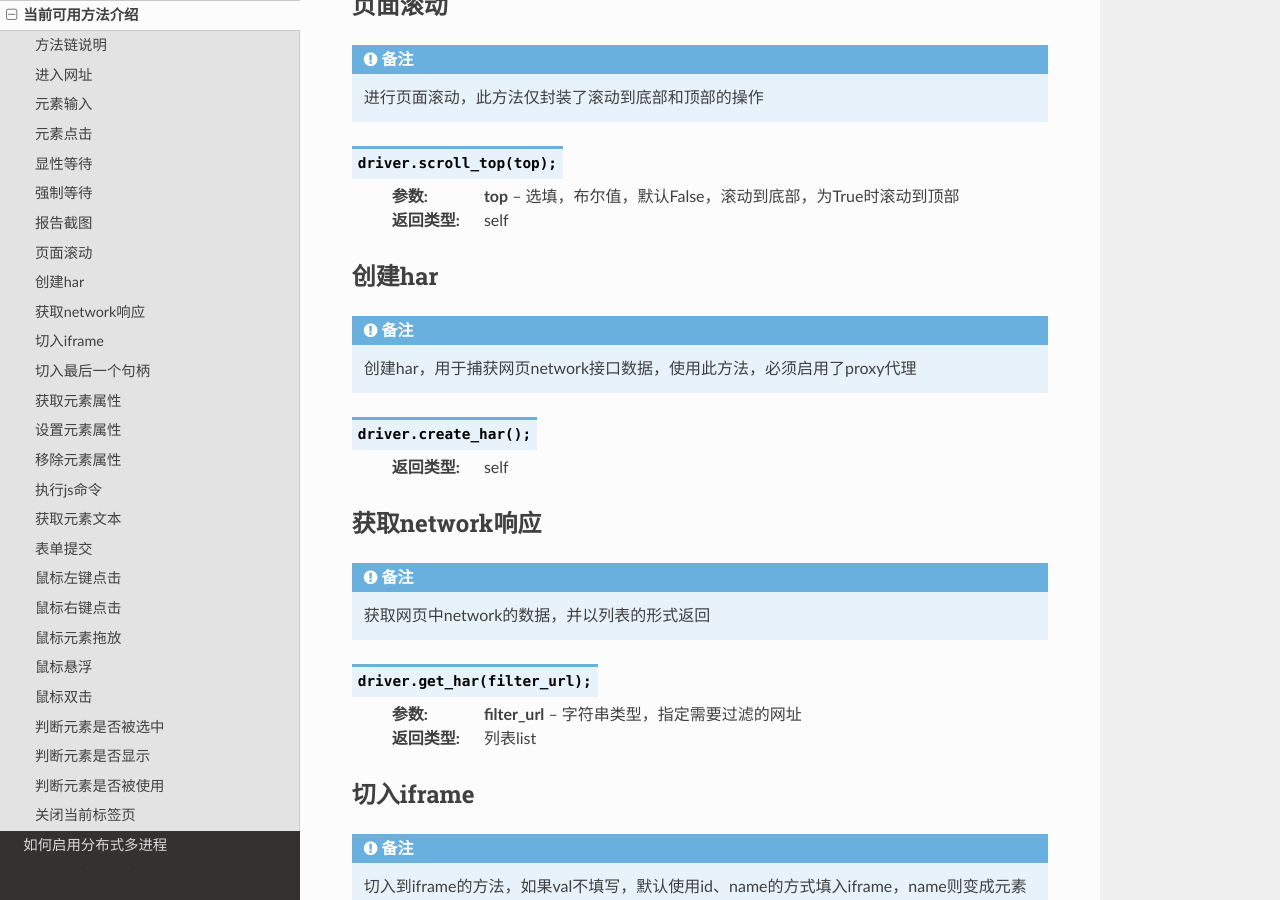
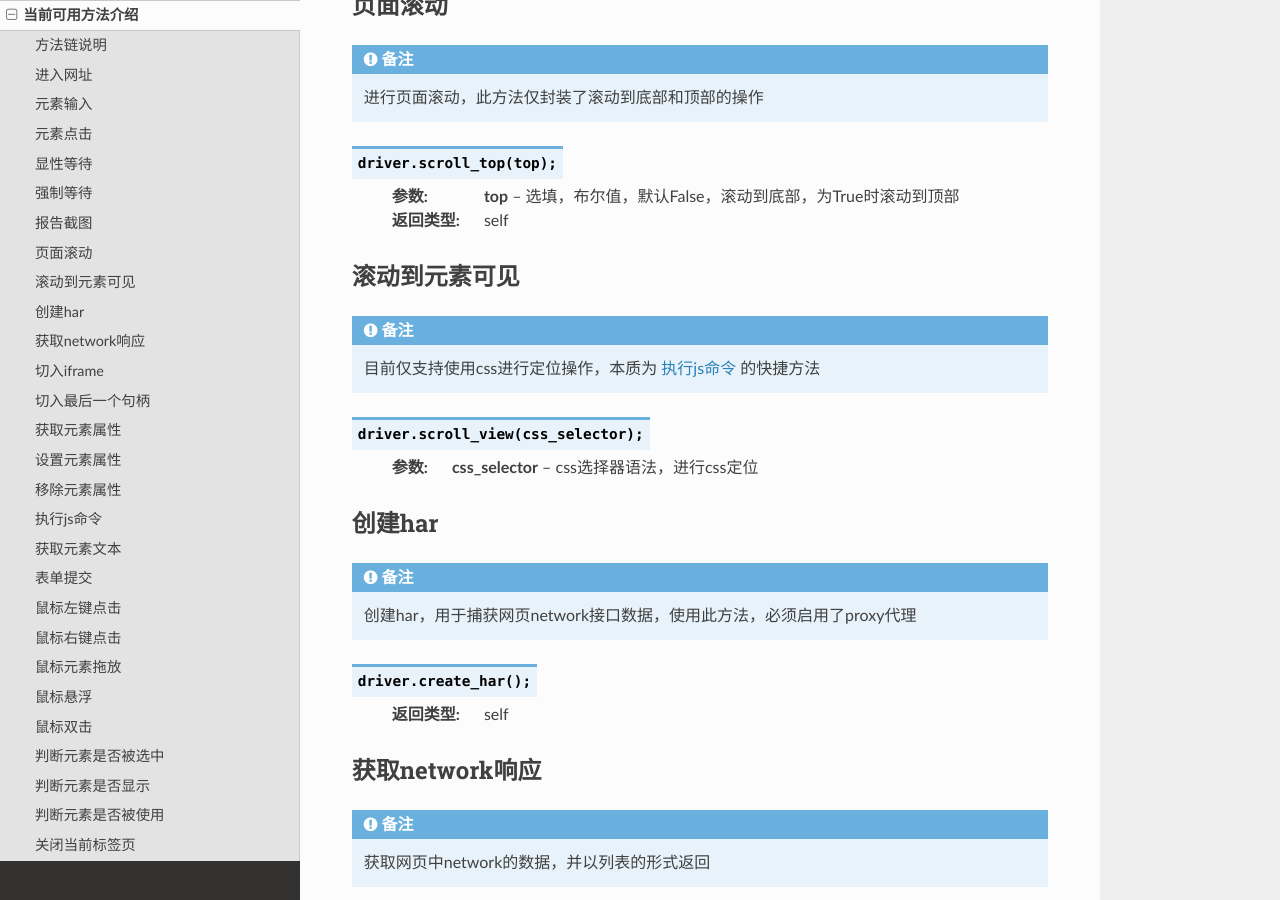
Before and after one commit to 1538379200/ZCloud-Test, a Sphinx documentation site: the page built from source/method.rst, in a window 1280 px wide and 900 px high, scrolled down 2428 px. Built offline with Sphinx 7.4.7 and the Read the Docs theme 2.0.0, drawn with Linux system fonts in a browser that asks for light colours.

Commit message:
增加滚动方法说明

```diff
--- a/source/method.rst
+++ b/source/method.rst
@@ -116,6 +116,17 @@
 	:rtype: self
 
 
+滚动到元素可见
+===============
+
+.. note::
+	目前仅支持使用css进行定位操作，本质为 :ref:`执行js命令<js>` 的快捷方法
+
+.. py:function:: driver.scroll_view(css_selector);
+
+	:param css_selector: css选择器语法，进行css定位
+
+
 创建har
 ========
 
@@ -204,11 +215,10 @@
 	:param attr: 需要移除的元素属性
 
 
+.. _js:
 
 执行js命令
 ===========
-
-.. _js:
 
 .. note::
 	某些场景下需要借助js语句来对页面元素进行修改等操作，可以使用此方法实现
```
Also changed, not shown: 7 other files.
